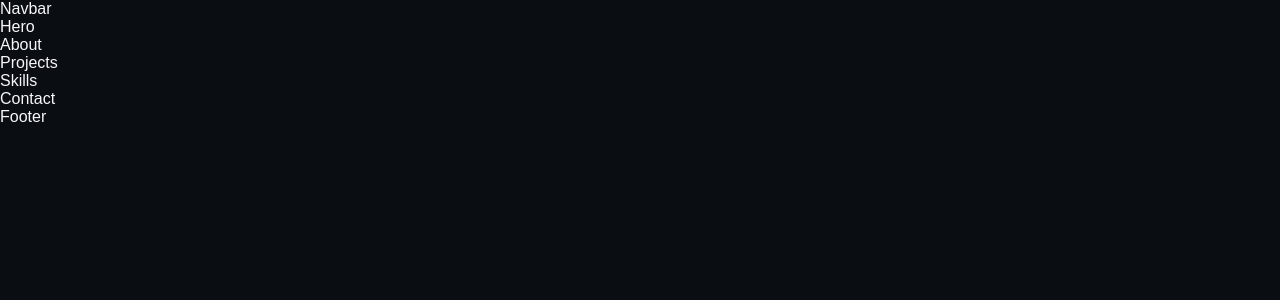
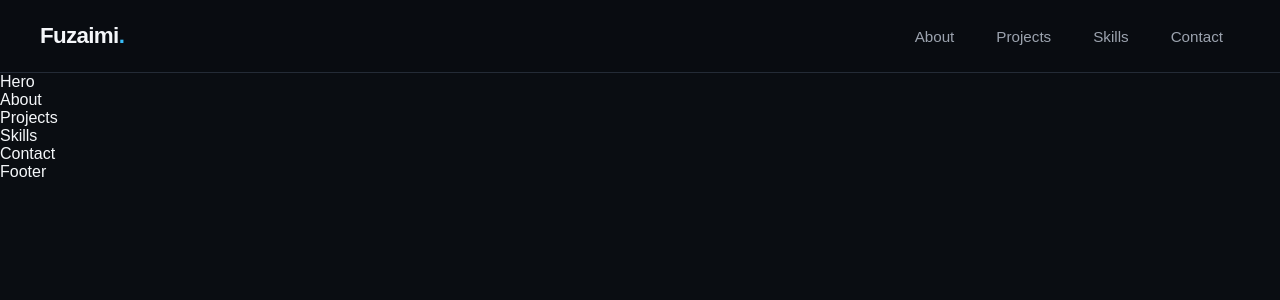
Before and after one commit to MdFuzaimiFauzi/react-portfolio, a Next.js app: page / in a window 1280 px wide. Shown: the top 300 px of the page. Built offline with nearby package versions, Linux system fonts and the light colour scheme.

Commit message:
feat: Enhanced Navbar

```diff
--- a/src/components/Navbar/Navbar.css
+++ b/src/components/Navbar/Navbar.css
@@ -0,0 +1,236 @@
+.navbar {
+  position: sticky;
+  top: 0;
+  z-index: 100;
+
+  width: 100%;
+
+  border-bottom: 1px solid var(--border);
+
+  background-color: rgba(10, 13, 18, 0.88);
+
+  backdrop-filter: blur(14px);
+  -webkit-backdrop-filter: blur(14px);
+}
+
+.navbar-container {
+  position: relative;
+
+  display: flex;
+  align-items: center;
+  justify-content: space-between;
+
+  width: min(100% - 32px, var(--max-width));
+  min-height: 72px;
+
+  margin-inline: auto;
+}
+
+.navbar-logo {
+  flex-shrink: 0;
+
+  color: var(--text-primary);
+
+  font-size: 1.4rem;
+  font-weight: 700;
+  letter-spacing: -0.03em;
+
+  transition: opacity 0.2s ease;
+}
+
+.navbar-logo:hover {
+  opacity: 0.8;
+}
+
+.navbar-logo span {
+  color: var(--accent);
+}
+
+/* =========================
+   DESKTOP NAVIGATION
+========================= */
+
+.navbar-links {
+  display: flex;
+  align-items: center;
+
+  gap: 8px;
+}
+
+.navbar-link {
+  display: inline-flex;
+  align-items: center;
+  justify-content: center;
+
+  min-height: 42px;
+
+  padding: 10px 16px;
+
+  color: var(--text-secondary);
+
+  border: 1px solid transparent;
+  border-radius: 8px;
+
+  font-size: 0.95rem;
+  font-weight: 500;
+
+  transition:
+    color 0.2s ease,
+    background-color 0.2s ease,
+    border-color 0.2s ease;
+}
+
+.navbar-link:hover {
+  color: var(--text-primary);
+
+  background-color: var(--surface-light);
+}
+
+.navbar-link.active {
+  color: var(--text-primary);
+
+  border-color: var(--border);
+
+  background-color: var(--surface-light);
+}
+
+.navbar-link:focus-visible {
+  outline: 2px solid var(--accent);
+  outline-offset: 3px;
+}
+
+/* =========================
+   HAMBURGER BUTTON
+========================= */
+
+.navbar-menu-button {
+  display: none;
+
+  width: 44px;
+  height: 44px;
+
+  padding: 10px;
+
+  border: 1px solid var(--border);
+  border-radius: 8px;
+
+  background-color: transparent;
+
+  cursor: pointer;
+}
+
+.navbar-menu-button span {
+  display: block;
+
+  width: 100%;
+  height: 2px;
+
+  margin-block: 4px;
+
+  border-radius: 999px;
+
+  background-color: var(--text-primary);
+
+  transition:
+    transform 0.2s ease,
+    opacity 0.2s ease;
+}
+
+.navbar-menu-button:hover {
+  background-color: var(--surface-light);
+}
+
+.navbar-menu-button:focus-visible {
+  outline: 2px solid var(--accent);
+  outline-offset: 3px;
+}
+
+/* =========================
+   TABLET
+========================= */
+
+@media (max-width: 900px) {
+  .navbar-container {
+    width: min(100% - 24px, var(--max-width));
+  }
+
+  .navbar-links {
+    gap: 6px;
+  }
+
+  .navbar-link {
+    padding: 9px 12px;
+
+    font-size: 0.9rem;
+  }
+}
+
+/* =========================
+   MOBILE
+========================= */
+
+@media (max-width: 640px) {
+  .navbar-container {
+    width: min(100% - 20px, var(--max-width));
+    min-height: 64px;
+  }
+
+  .navbar-logo {
+    font-size: 1.2rem;
+  }
+
+  .navbar-menu-button {
+    display: block;
+  }
+
+  .navbar-links {
+    position: absolute;
+    top: calc(100% + 8px);
+    right: 0;
+    left: 0;
+
+    display: none;
+    flex-direction: column;
+    align-items: stretch;
+
+    gap: 6px;
+
+    padding: 8px;
+
+    border: 1px solid var(--border);
+    border-radius: 12px;
+
+    background-color: var(--surface);
+
+    box-shadow: 0 16px 40px rgba(0, 0, 0, 0.35);
+  }
+
+  .navbar-links-open {
+    display: flex;
+  }
+
+  .navbar-link {
+    width: 100%;
+    min-height: 44px;
+
+    justify-content: flex-start;
+
+    padding: 10px 14px;
+
+    font-size: 0.95rem;
+  }
+}
+
+/* =========================
+   SMALL MOBILE
+========================= */
+
+@media (max-width: 380px) {
+  .navbar-container {
+    width: min(100% - 16px, var(--max-width));
+  }
+
+  .navbar-logo {
+    font-size: 1.1rem;
+  }
+}
--- a/src/components/Navbar/Navbar.jsx
+++ b/src/components/Navbar/Navbar.jsx
@@ -1,10 +1,68 @@
+"use client";
+
+import { useState } from "react";
 import "./Navbar.css";
 
 const Navbar = () => {
+  const [activeTab, setActiveTab] = useState("home");
+  const [isMenuOpen, setIsMenuOpen] = useState(false);
+
+  const navItems = [
+    { name: "About", id: "about" },
+    { name: "Projects", id: "projects" },
+    { name: "Skills", id: "skills" },
+    { name: "Contact", id: "contact" },
+  ];
+
+  const handleNavClick = (id) => {
+    setActiveTab(id);
+    setIsMenuOpen(false);
+  };
+
   return (
-    <nav>
-        Navbar
-    </nav>
+    <header className="navbar">
+      <div className="navbar-container">
+        <a
+          href="#home"
+          className="navbar-logo"
+          onClick={() => handleNavClick("home")}
+        >
+          Fuzaimi<span>.</span>
+        </a>
+
+        <button
+          className="navbar-menu-button"
+          type="button"
+          aria-label="Toggle navigation menu"
+          aria-expanded={isMenuOpen}
+          onClick={() => setIsMenuOpen((current) => !current)}
+        >
+          <span />
+          <span />
+          <span />
+        </button>
+
+        <nav
+          className={`navbar-links ${isMenuOpen ? "navbar-links-open" : ""}`}
+          aria-label="Main navigation"
+        >
+          {navItems.map((item) => (
+            <a
+              key={item.id}
+              href={`#${item.id}`}
+              className={
+                activeTab === item.id
+                  ? "navbar-link active"
+                  : "navbar-link"
+              }
+              onClick={() => handleNavClick(item.id)}
+            >
+              {item.name}
+            </a>
+          ))}
+        </nav>
+      </div>
+    </header>
   );
 };
 
```
